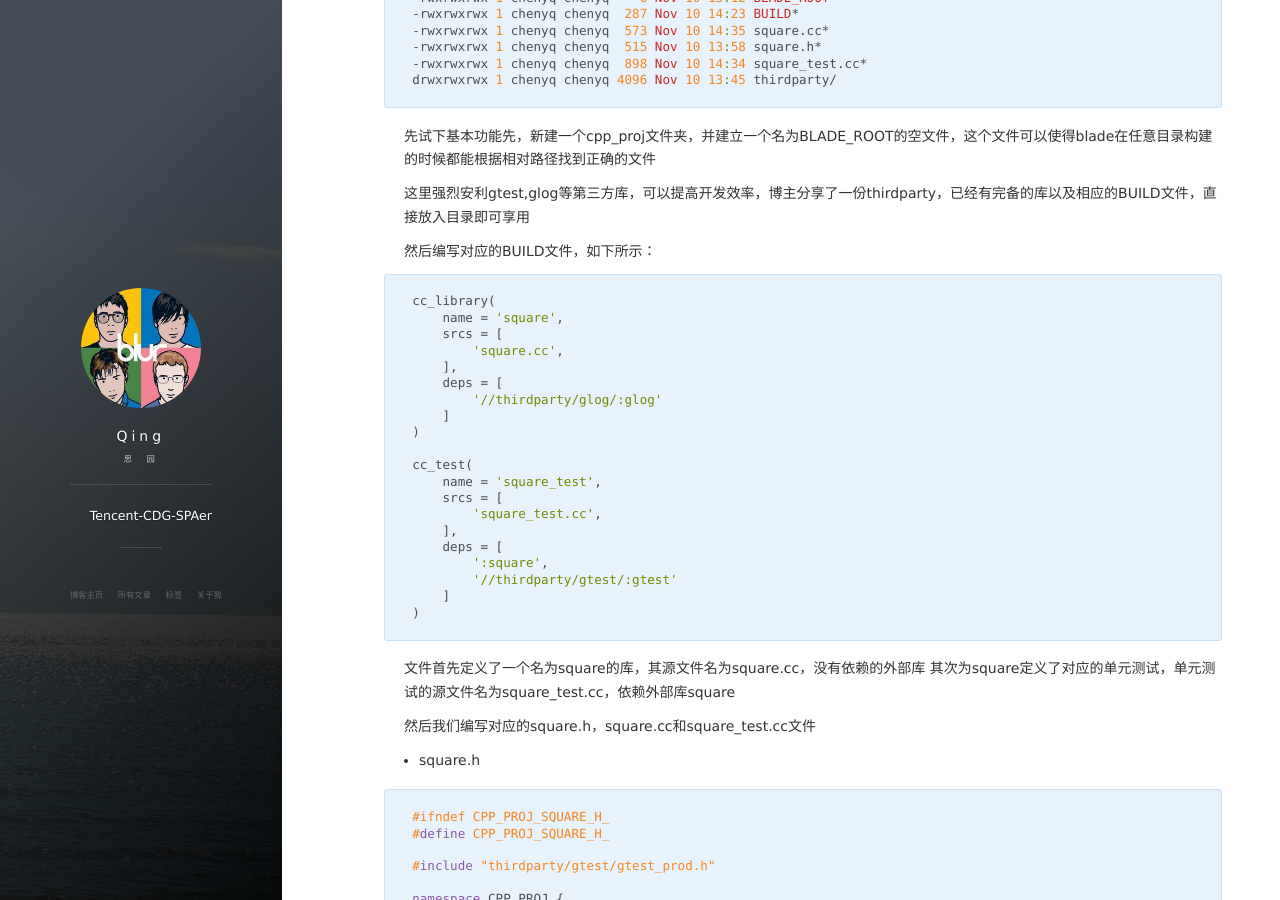
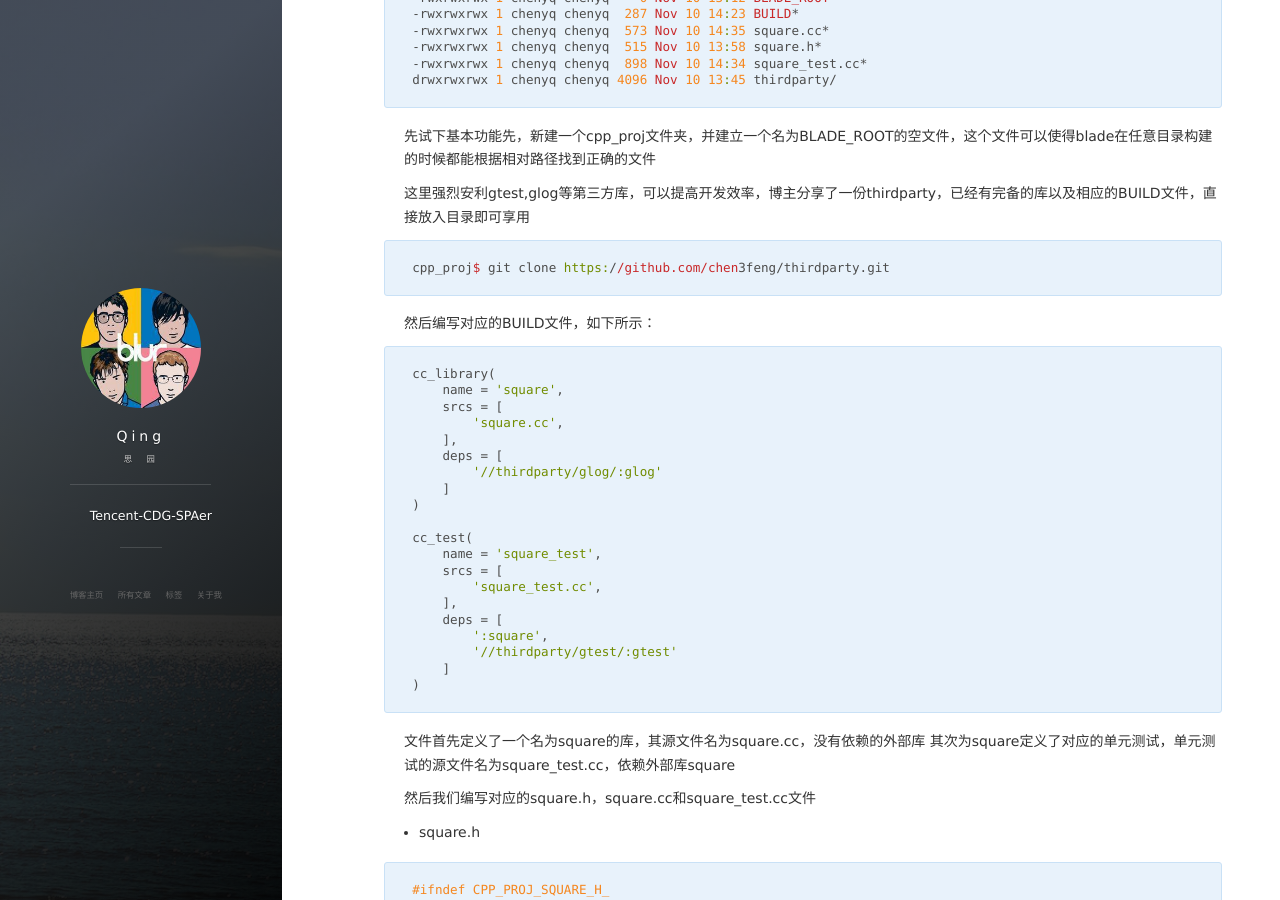
Before and after one commit to astroromance/astroromance.github.io, a Jekyll site: the page built from _posts/2018-11-10-blade.md, in a window 1280 px wide and 900 px high, scrolled down 1743 px. Built offline with Jekyll 4.4.1, drawn with Linux system fonts in a browser that asks for light colours; nearby versions of some CDN libraries; comment, search, counter and statistics services are not loaded.

Commit message:
add thirdparty path

````diff
--- a/_posts/2018-11-10-blade.md
+++ b/_posts/2018-11-10-blade.md
@@ -99,6 +99,10 @@ drwxrwxrwx 1 chenyq chenyq 4096 Nov 10 13:45 thirdparty/
 先试下基本功能先，新建一个cpp_proj文件夹，并建立一个名为BLADE_ROOT的空文件，这个文件可以使得blade在任意目录构建的时候都能根据相对路径找到正确的文件
 
 这里强烈安利gtest,glog等第三方库，可以提高开发效率，博主分享了一份thirdparty，已经有完备的库以及相应的BUILD文件，直接放入目录即可享用
+
+```bash
+cpp_proj$ git clone https://github.com/chen3feng/thirdparty.git
+```
 
 然后编写对应的BUILD文件，如下所示：
 ```
````
